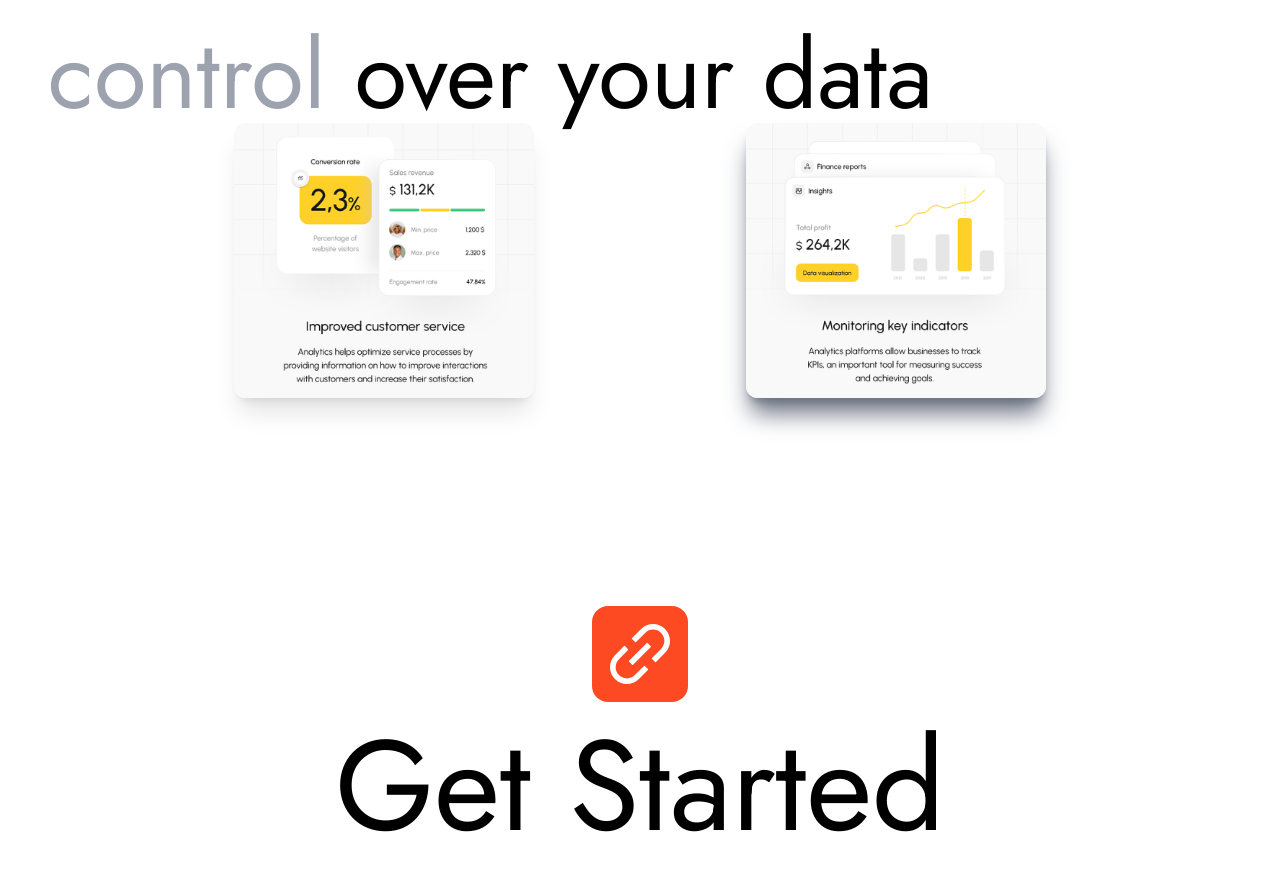
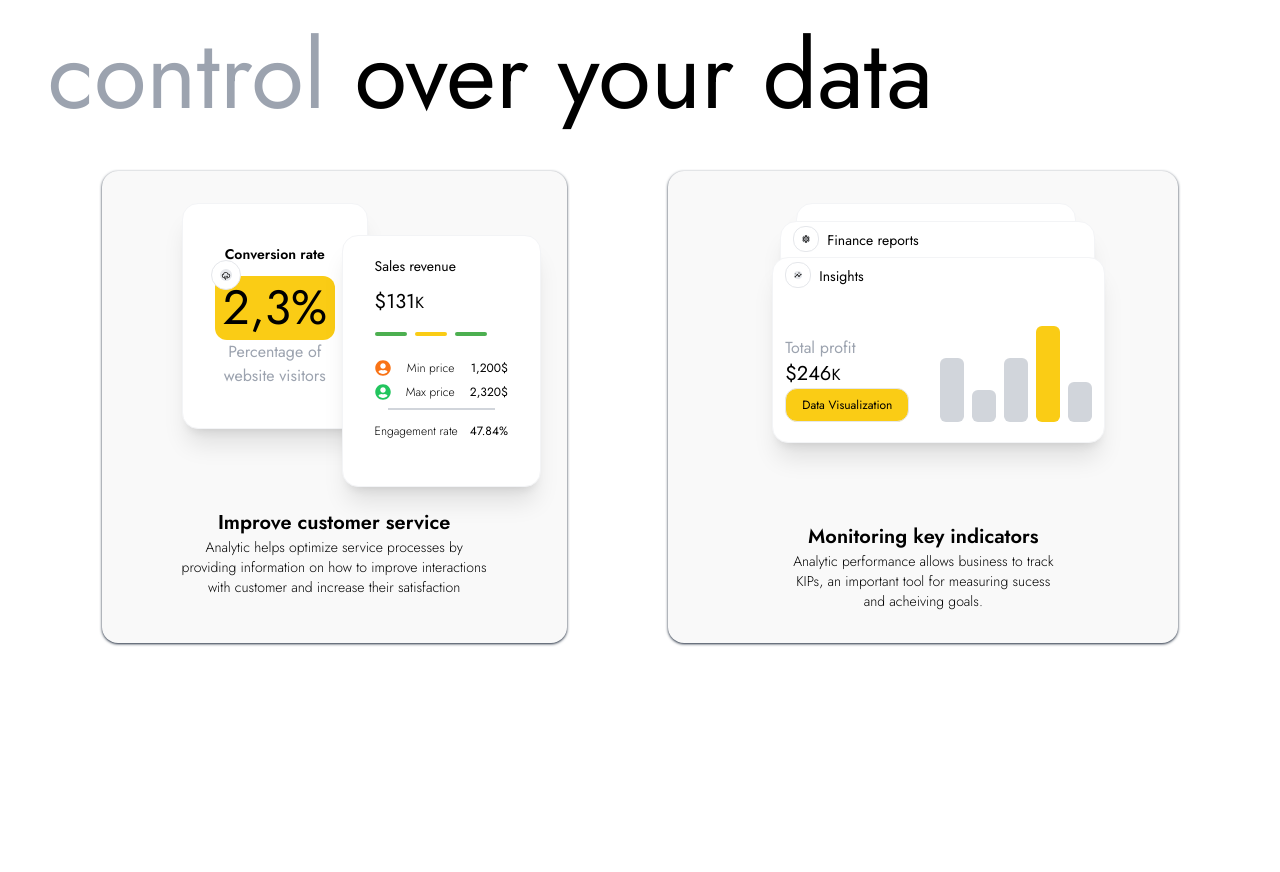
Before and after one commit to Abdullahi-design/monipoint-test, a Next.js app: page / in a window 1280 px wide. Shown: the part 3140-4012 px from the top of the page. Built offline with nearby package versions, Linux system fonts and the light colour scheme.

Commit message:
animation

```diff
--- a/app/globals.css
+++ b/app/globals.css
@@ -19,6 +19,9 @@
 .demo_btn {
   @apply rounded-xl w-fit h-fit border bg-gray-200 text-black py-3 px-8 transition-all text-center text-sm flex items-center justify-center;
 }
+.data_visualization_btn {
+  @apply rounded-xl w-fit h-fit border bg-yellow-400 text-black py-2 px-4 transition-all text-center text-xs flex items-center justify-center;
+}
 .ramos_text {
   font-size: 20rem;
   line-height: 1;
--- a/components/Info.tsx
+++ b/components/Info.tsx
@@ -5,6 +5,9 @@ import { AiOutlineLink } from 'react-icons/ai';
 import { motion, useAnimation } from 'framer-motion';
 import { useEffect } from 'react';
 import { useInView } from 'react-intersection-observer';
+import WidgetControl from './ui/WidgetControl';
+import Info_1 from './ui/Info_1';
+import Info_2 from './ui/Info_2';
 
 const Info = () => {
   const containerControls = useAnimation();
@@ -45,25 +48,21 @@ const Info = () => {
       </div>
 
       <motion.div
-        className='flex justify-around px-32'
+        className='flex justify-evenly '
         initial={{ opacity: 0, y: 20 }}
         animate={imageControls}
       >
-        <Image
-          src='/assets/images/info-1.png'
-          alt='logo'
-          width={300}
-          height={300}
-          className='object-contain rounded-xl shadow-xl'
-        />
+        <Info_1/>
 
-        <Image
+        <Info_2/>
+
+        {/* <Image
           src='/assets/images/info-2.png'
           alt='logo'
           width={300}
           height={300}
           className='object-contain rounded-xl shadow-xl shadow-gray-500'
-        />
+        /> */}
       </motion.div>
 
       <div className='mx-auto text-center mt-52'>
--- /dev/null
+++ b/components/ui/Info_1.tsx
@@ -0,0 +1,71 @@
+"use client"
+
+import Image from 'next/image'
+import CountUp from 'react-countup';
+import { useEffect, useState } from 'react';
+import { useInView } from 'react-intersection-observer';
+import { FaUserCircle } from "react-icons/fa";
+import { WiRain } from "react-icons/wi";
+
+const Info_1 = () => {
+    const [ref, inView] = useInView({ triggerOnce: true });
+    const [shouldAnimate, setShouldAnimate] = useState(false);
+
+    useEffect(() => {
+      if (inView) {
+        setShouldAnimate(true);
+      }
+    }, [inView]);
+  return (
+    <section className='bg-[#f9f9f9] px-20 p-4 font-jost rounded-2xl my-12 shadow shadow-gray-700' ref={ref}>
+        <div className='flex gap-4 mt-4'>
+
+          <div className='bg-white text-center px-8 py-10 p-7 rounded-2xl border border-gray-100 shadow-xl'>
+            <h1 className='text-sm text-black font-semibold text-center'>Conversion rate</h1>
+            <p className="absolute bg-white p-2 -mt-1 -mx-1 w-fit h-fit rounded-full border">
+              <WiRain className="w-3 h-3 text-black bg-gray-200 rounded-full" />
+            </p>
+            <div className='text-black bg-yellow-400 p-2 rounded-xl text-5xl text-center mt-3'>
+              <h1>2,3%</h1>
+            </div>
+            <p className='text-gray-400'>Percentage of <br /> website visitors</p>
+          </div>
+
+          <div className='absolute mx-40 mt-8 bg-white  px-8 py-5 p-7 rounded-2xl border border-gray-100 shadow-xl'>
+            <h1 className='text-sm text-black font-normal text-left mb-3'>Sales revenue</h1>
+            {shouldAnimate && <CountUp start={0} end={131.2} duration={2} prefix='$' className="text-black text-xl my-3 text-left" />}K
+            <div className='flex gap-2 my-4'>
+              <div className="h-1 px-4 rounded-full bg-[#4CAF50]"></div>
+              <div className="h-1 px-4 rounded-full bg-yellow-400"></div>
+              <div className="h-1 px-4 rounded-full bg-[#4CAF50]"></div>
+            </div>
+            <div className='my-6 space-y-2'>
+              <p className='flex justify-between'>
+                <FaUserCircle className='w-4 h-4 text-orange-500'/>
+                <span className='text-xs font-light'>Min price</span>
+                <span className='text-xs font-normal'>1,200$</span>
+              </p>
+              <p className='flex justify-between'>
+                <FaUserCircle className='w-4 h-4 text-green-500'/>
+                <span className='text-xs font-light'>Max price</span>
+                <span className='text-xs font-normal'>2,320$</span>
+              </p>
+
+              <p className='border border-gray-300 w-[80%] mx-auto mt-6'></p>
+              <p className='text-left mt-12 gap-2 space-x-3'>
+                <span className='text-xs font-light'>Engagement rate</span>
+                <span className='text-xs font-normal'>47.84%</span>
+              </p>
+            </div>
+          </div>
+        </div>
+
+        <div className='text-black text-center mt-20 mb-4'>
+            <h1 className='text-xl font-semibold'>Improve customer service</h1>
+            <p className='text-sm font-light'>Analytic helps optimize service processes by <br /> providing information on how to improve interactions <br /> with customer and increase their satisfaction</p>
+        </div>
+    </section>
+  )
+}
+
+export default Info_1
--- /dev/null
+++ b/components/ui/Info_2.tsx
@@ -0,0 +1,106 @@
+"use client"
+
+import CountUp from 'react-countup';
+import { useEffect, useState } from 'react';
+import { useInView } from 'react-intersection-observer';
+import { GiChaingun } from 'react-icons/gi';
+import { MdOutlineInsights } from 'react-icons/md';
+import { motion, useAnimation } from 'framer-motion';
+
+const Info_2 = () => {
+  const [ref, inView] = useInView({ triggerOnce: true });
+  const [shouldAnimate, setShouldAnimate] = useState(false);
+
+  useEffect(() => {
+    if (inView) {
+      setShouldAnimate(true);
+    }
+  }, [inView]);
+
+  const controls = useAnimation();
+
+  useEffect(() => {
+    if (shouldAnimate) {
+      controls.start({ opacity: 1, y: 0 });
+    }
+  }, [shouldAnimate, controls]);
+
+  return (
+    <motion.section
+      ref={ref}
+      initial={{ opacity: 0, y: 20 }}
+      animate={controls}
+      exit={{ opacity: 0 }}
+      className='bg-[#f9f9f9] px-20 p-4 font-jost rounded-2xl my-12 shadow shadow-gray-700'>
+        <div className='gap-4 mt-4'>
+
+          <div className='bg-white text-center w-[80%] px-2 mx-12 py-5 p-7 rounded-2xl border border-gray-100 shadow-xl'></div>
+          <motion.div
+          className='bg-white -mt-6 p-1 w-[90%] mx-8 px-3 pb-5 text-center flex gap-2 rounded-2xl border border-gray-100 shadow-xl'
+          initial={{ opacity: 0, y: 20 }}
+          animate={controls}
+          >
+            <p className="bg-white p-2 w-fit h-fit rounded-xl border">
+              <GiChaingun className="w-2 h-2 text-black bg-gray-200 rounded-full" />
+            </p>
+            <h1 className='text-sm mt-1'>Finance reports</h1>
+          </motion.div>
+
+          <motion.div
+          className='bg-white -mt-4 p-1 px-3 pb-5 w-[95%] mx-6 text-center gap-2 rounded-2xl border border-gray-100 shadow-xl'
+          initial={{ opacity: 0, y: 20 }}
+          animate={controls}
+          >
+            <div className='flex gap-2'>
+                <p className="bg-white p-2 w-fit h-fit rounded-xl border">
+                <MdOutlineInsights className="w-2 h-2 text-black bg-gray-200 rounded-full" />
+                </p>
+                <h1 className='text-sm mt-1'>Insights</h1>
+            </div>
+
+            <section className='flex justify-between'>
+                <div className='text-left mt-12'>
+                    <h1 className=' text-gray-400'>Total profit</h1>
+                    {shouldAnimate && <CountUp start={0} end={246.2} duration={2} prefix='$' className="text-black text-xl my-3 text-left" />}K
+                    <button className='data_visualization_btn'>Data Visualization</button>
+                </div>
+                <div className=' rotate-180 flex gap-2'>
+                  <div className="flex flex-col items-center">
+                    <div className="h-10 w-6 rounded-md bg-gray-300"></div>
+                    {/* <span className="text-xs text-gray-500 mt-1">2022</span> */}
+                  </div>
+
+                  <div className="flex flex-col items-center">
+                      <div className="h-24 w-6 rounded-md bg-yellow-400"></div>
+                      {/* <span className="text-xs text-gray-500 mt-1">2021</span> */}
+                  </div>
+
+                  <div className="flex flex-col items-center">
+                      <div className="h-16 w-6 rounded-md bg-gray-300"></div>
+                      {/* <span className="text-xs text-gray-500 mt-1">2020</span> */}
+                  </div>
+
+                  <div className="flex flex-col items-center">
+                      <div className="h-8 w-6 rounded-md bg-gray-300"></div>
+                      {/* <span className="text-xs text-gray-500 mt-1">2019</span> */}
+                  </div>
+
+                  <div className="flex flex-col items-center">
+                      <div className="h-16 w-6 rounded-md bg-gray-300"></div>
+                      {/* <span className="text-xs text-gray-500 mt-1">2019</span> */}
+                  </div>
+                </div>
+
+            </section>
+          </motion.div>
+        </div>
+
+        <div className='text-black text-center mt-20 mb-4'>
+          <h1 className='text-xl font-semibold'>Monitoring key indicators</h1>
+          <p className='text-sm font-light'>Analytic performance allows business to track <br /> KIPs, an important tool for measuring sucess <br /> and acheiving goals.</p>
+        </div>
+    </motion.section>
+  )
+}
+
+export default Info_2
```
